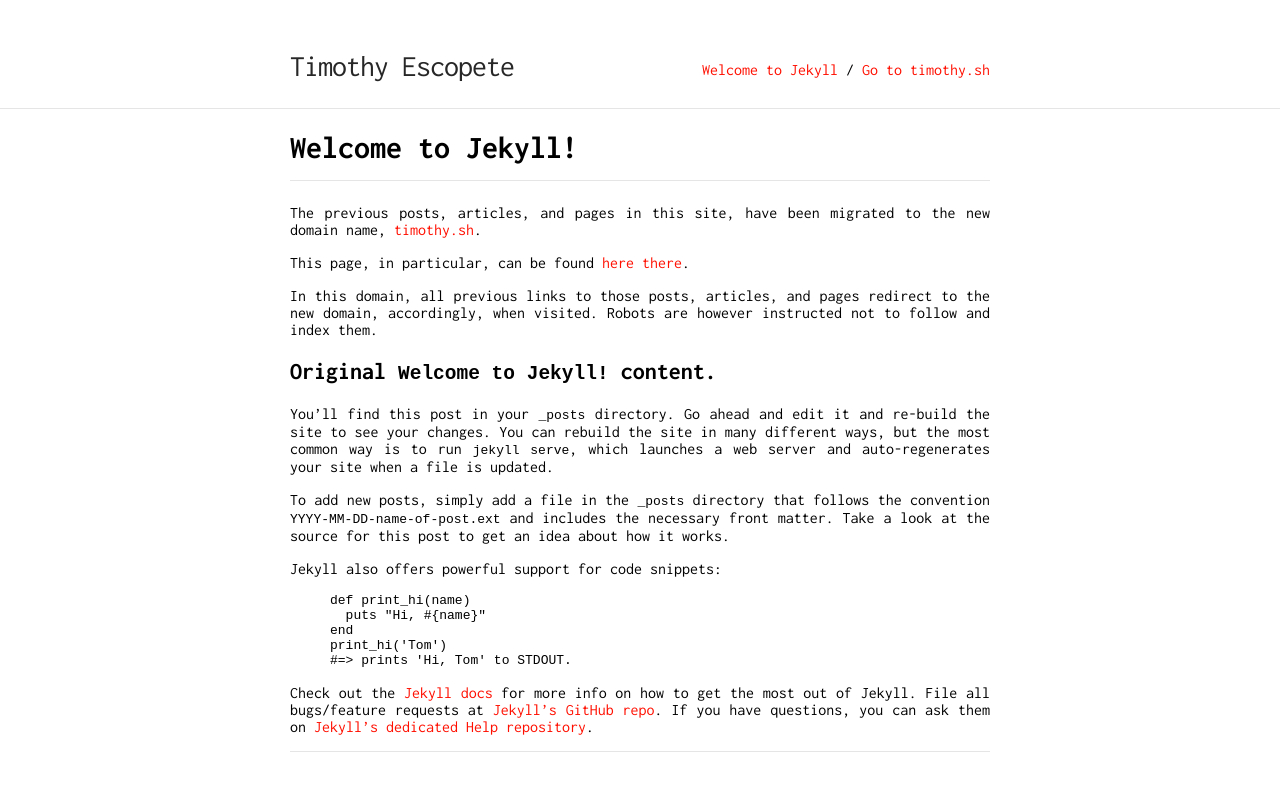
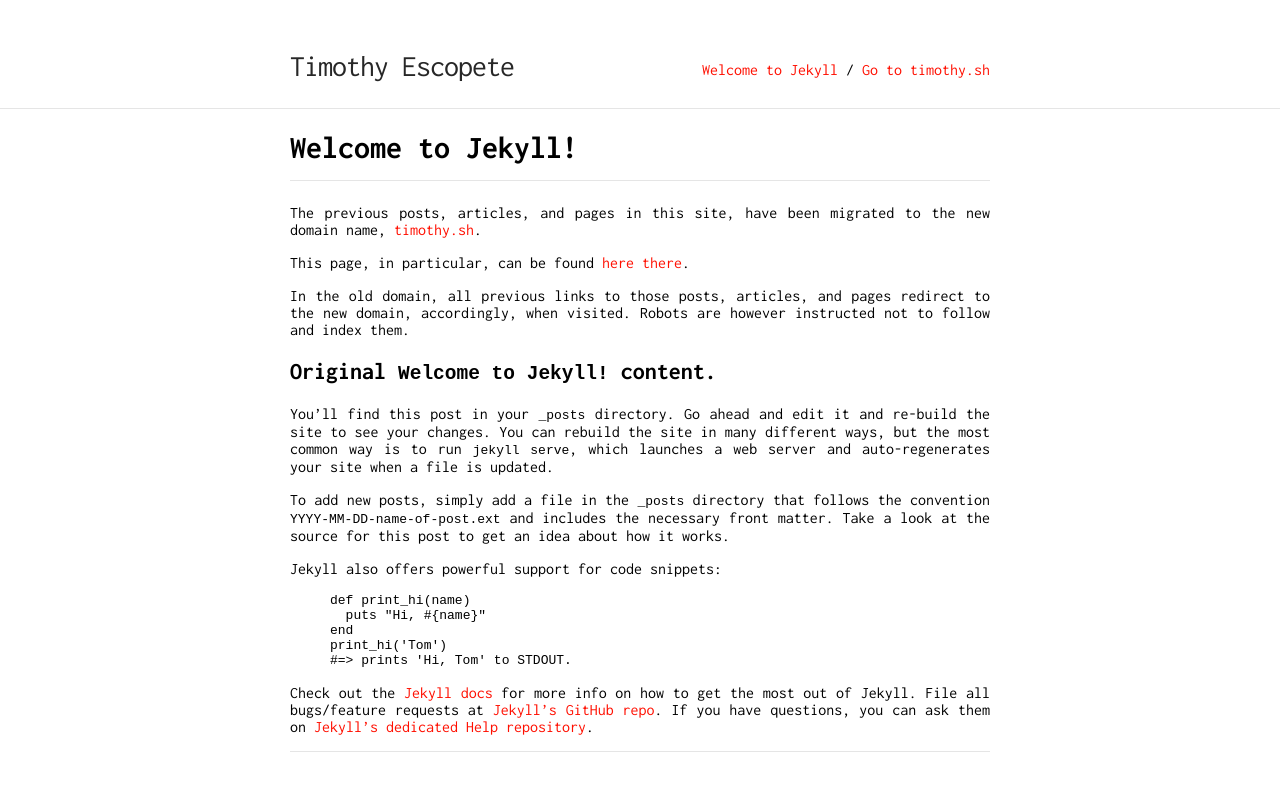
Before and after one commit to timhtheos/timothyae, a Jekyll site: the page built from _posts/2016-10-09-welcome-to-jekyll.md, in a window 1280 px wide. Shown: the top 791 px of the page. Built offline with Jekyll 4.4.1, drawn with Linux system fonts in a browser that asks for light colours; nearby versions of some CDN libraries.

Commit message:
Update welcome.

```diff
--- a/_posts/2016-10-09-welcome-to-jekyll.md
+++ b/_posts/2016-10-09-welcome-to-jekyll.md
@@ -8,7 +8,7 @@ teaser: >
   The previous posts, articles, and pages in this site, have been migrated to the
   new domain name, timothy.sh.
 
-  In this domain, all previous links to those posts, articles, and pages redirect
+  In the old domain, all previous links to those posts, articles, and pages redirect
   to the new domain, accordingly, when visited. Robots are however instructed not
   to follow and index them.
 ---
@@ -18,7 +18,7 @@ new domain name, [timothy.sh](https://timothy.sh).
 
 This page, in particular, can be found [here there](https://timothy.sh/welcome-to-jekyll/).
 
-In this domain, all previous links to those posts, articles, and pages redirect
+In the old domain, all previous links to those posts, articles, and pages redirect
 to the new domain, accordingly, when visited. Robots are however instructed not
 to follow and index them.
 
```
